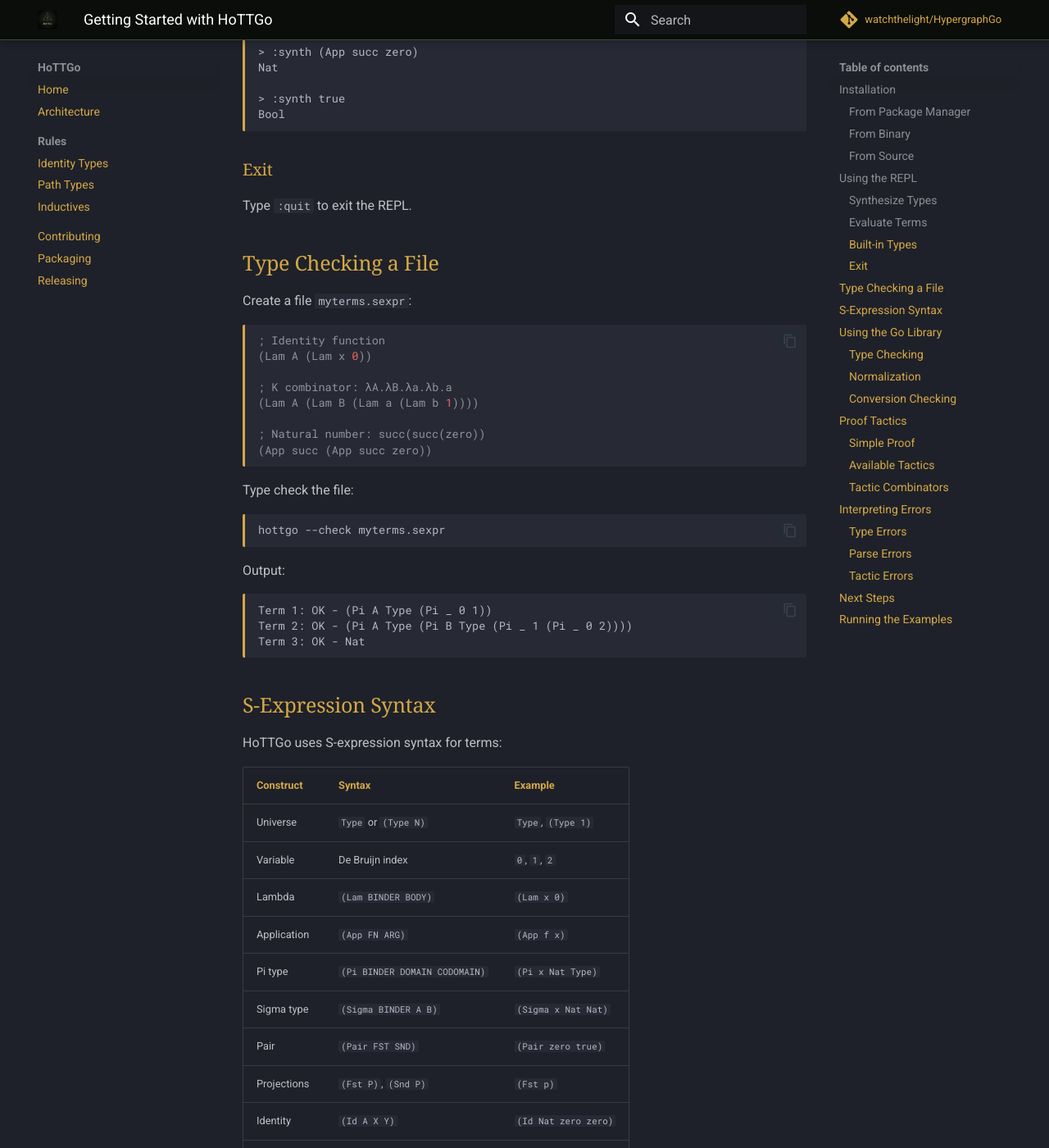
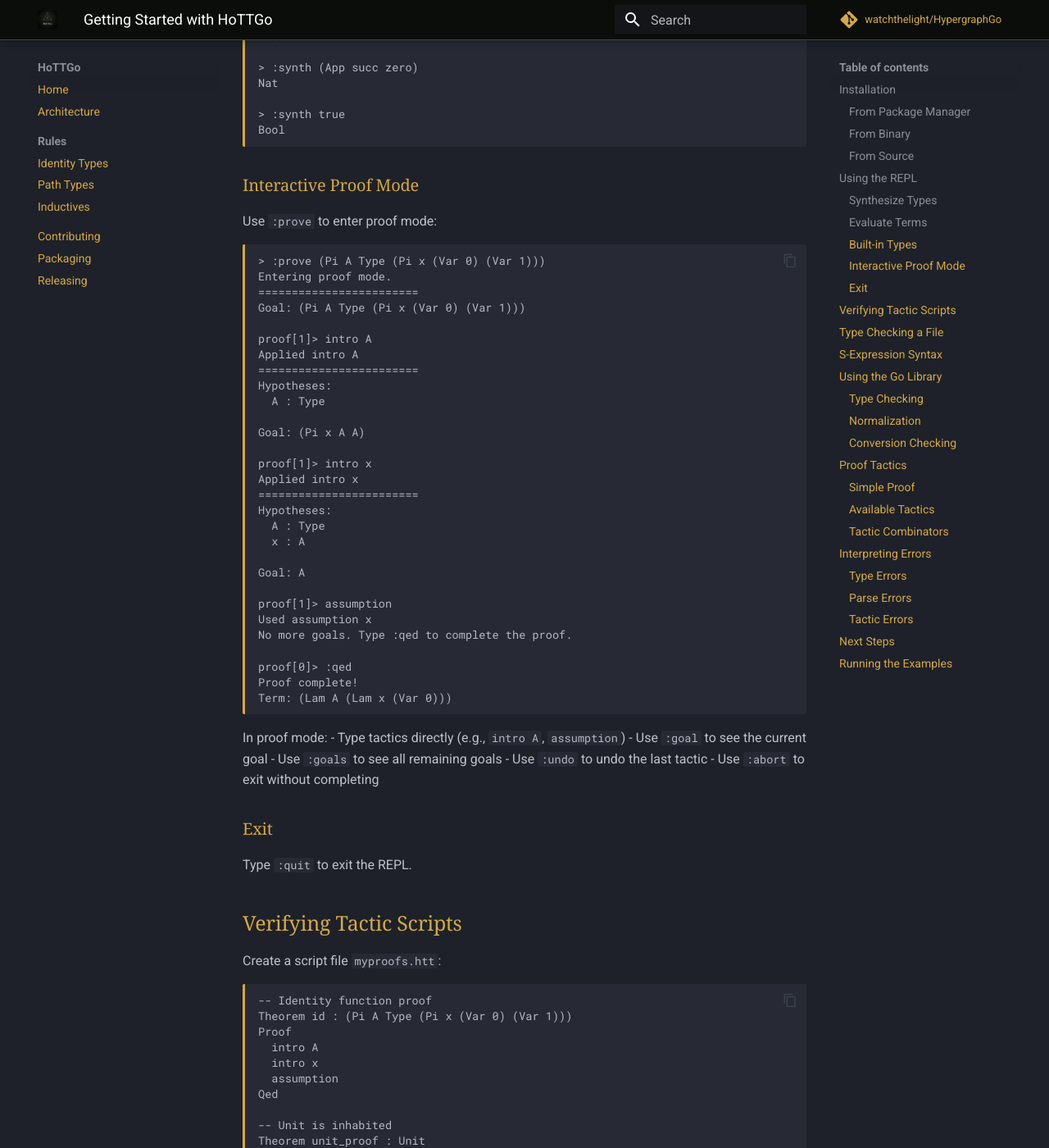
Before and after one commit to watchthelight/HypergraphGo, an MkDocs documentation site: the page built from docs/getting-started-hottgo.md, in a window 1280 px wide and 1400 px high, scrolled down 1866 px. Shown: the whole window at 82% size. Built offline with MkDocs 1.6.1 and Material for MkDocs 9.7.7, drawn with Linux system fonts in a browser that asks for light colours; comment, search, counter and statistics services are not loaded; some of the changed text lies outside the part shown.

Commit message:
feat(phase9): add fuzz tests and documentation (M6)
Add fuzz tests for the script parser (FuzzParseString, FuzzMalformedScript)
to verify robustness against arbitrary input.

Integrate all fuzz tests into CI workflow with 10-second runs for parser,
script, and hypergraph fuzz tests.

Update getting-started documentation with interactive proof mode examples,
tactic script verification section, and expanded tactics reference table.

````diff
--- a/docs/getting-started-hottgo.md
+++ b/docs/getting-started-hottgo.md
@@ -49,7 +49,8 @@ hottgo
 You'll see:
 ```
 hottgo - HoTT Kernel REPL
-Commands: :eval EXPR, :synth EXPR, :quit
+Commands: :eval EXPR, :synth EXPR, :prove TYPE, :quit
+Type :help for more information
 ```
 
 ### Synthesize Types
@@ -89,9 +90,86 @@ Nat
 Bool
 ```
 
+### Interactive Proof Mode
+
+Use `:prove` to enter proof mode:
+
+```
+> :prove (Pi A Type (Pi x (Var 0) (Var 1)))
+Entering proof mode.
+========================
+Goal: (Pi A Type (Pi x (Var 0) (Var 1)))
+
+proof[1]> intro A
+Applied intro A
+========================
+Hypotheses:
+  A : Type
+
+Goal: (Pi x A A)
+
+proof[1]> intro x
+Applied intro x
+========================
+Hypotheses:
+  A : Type
+  x : A
+
+Goal: A
+
+proof[1]> assumption
+Used assumption x
+No more goals. Type :qed to complete the proof.
+
+proof[0]> :qed
+Proof complete!
+Term: (Lam A (Lam x (Var 0)))
+```
+
+In proof mode:
+- Type tactics directly (e.g., `intro A`, `assumption`)
+- Use `:goal` to see the current goal
+- Use `:goals` to see all remaining goals
+- Use `:undo` to undo the last tactic
+- Use `:abort` to exit without completing
+
 ### Exit
 
 Type `:quit` to exit the REPL.
+
+## Verifying Tactic Scripts
+
+Create a script file `myproofs.htt`:
+
+```
+-- Identity function proof
+Theorem id : (Pi A Type (Pi x (Var 0) (Var 1)))
+Proof
+  intro A
+  intro x
+  assumption
+Qed
+
+-- Unit is inhabited
+Theorem unit_proof : Unit
+Proof
+  constructor
+Qed
+```
+
+Verify the script:
+
+```bash
+hottgo --load myproofs.htt
+```
+
+Output:
+```
+✓ id : (Pi A Type (Pi x (Var 0) (Var 1)))
+✓ unit_proof : Unit
+
+2/2 theorems verified.
+```
 
 ## Type Checking a File
 
@@ -299,6 +377,16 @@ func main() {
 | `Split()` | Split Sigma goal into components |
 | `Reflexivity()` | Prove `Id A x x` with `refl` |
 | `Rewrite(eq)` | Rewrite using equality |
+| `Constructor()` | Apply first applicable constructor |
+| `Left()` | Prove Sum goal with left injection |
+| `Right()` | Prove Sum goal with right injection |
+| `Destruct(hyp)` | Case analysis on Sum or Bool |
+| `Induction(hyp)` | Induction on Nat or List |
+| `Cases(hyp)` | Non-recursive case analysis |
+| `Exists(witness)` | Provide witness for Sigma goal |
+| `Contradiction()` | Prove from Empty hypothesis |
+| `Trivial()` | Try reflexivity then assumption |
+| `Auto()` | Automatic proof search |
 
 ### Tactic Combinators
 
````
Also changed, not shown: CHANGELOG.md (+16 -1 lines), 2 other files.
